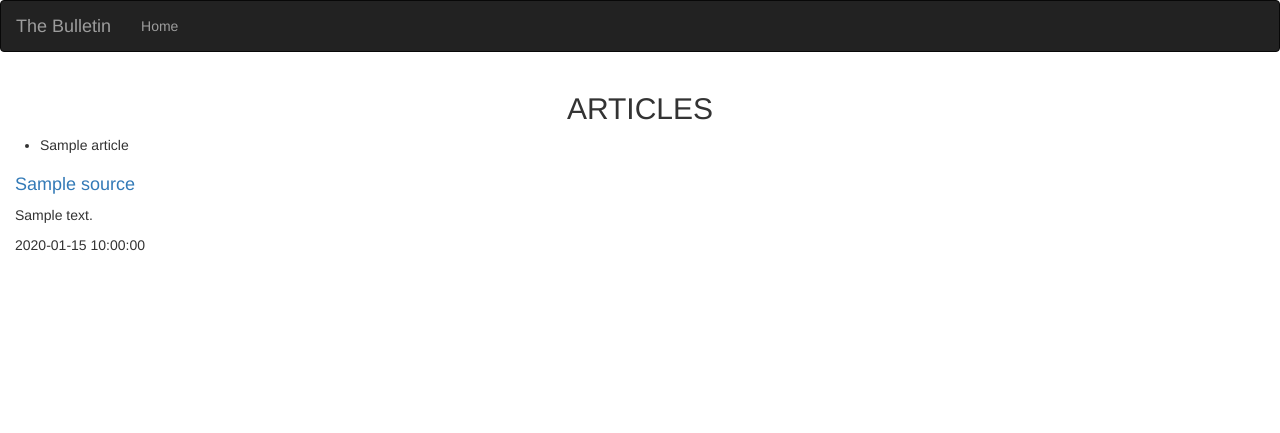
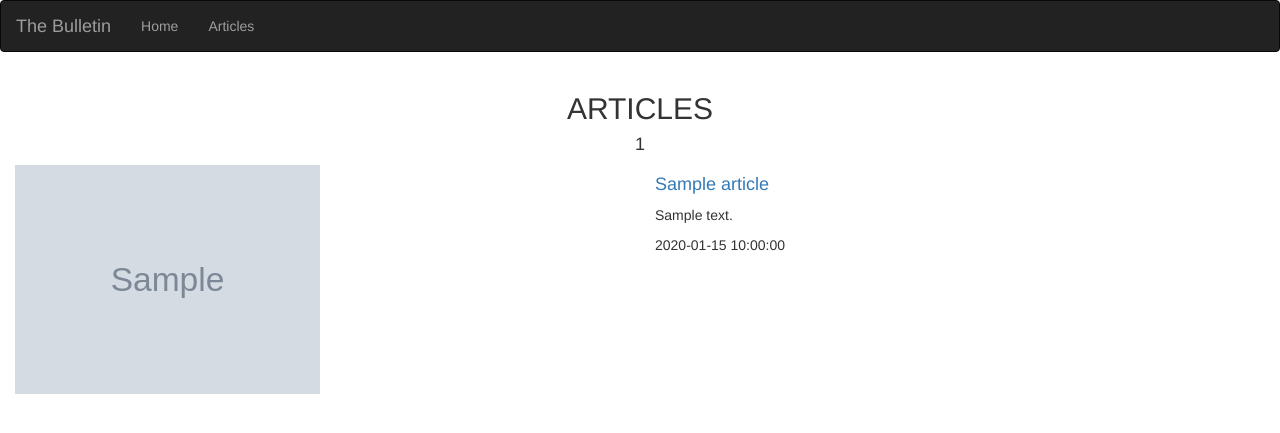
Before and after one commit to Esther-Anyona/The-Bulletin, a Flask app: template app/templates/source.html in a window 1280 px wide. Shown: the top 433 px of the page. Run offline with Flask 2, Linux system fonts and the light colour scheme; the template is opened without the code that fills it: most values are stand-ins (such as "Sample title", 1, 10 or a date in 2020); grey boxes marked "Sample" are stand-in pictures; parts of the project's set-up code (start-up, migrations or seed data) failed here and were passed over; some libraries are stand-ins or nearby versions.

Commit message:
Resolve errors in template for news articles

```diff
--- a/app/templates/index.html
+++ b/app/templates/index.html
@@ -9,7 +9,7 @@
             <div class="col-md-3 d-flex justify-content-center source-body">
                 <div class="card bg-dark">
                     <div class="card-body">
-                                <a href="{{ source.url }}" target="_blank">
+                                <a href="/source/{{ source.id }}" target="_blank">
                                     <h4 class="card-title">{{ source.name }}</h4>
                                 </a>
                                 <p class="card-text">{{source.description | truncate(100)}}</p>
--- a/app/templates/navbar.html
+++ b/app/templates/navbar.html
@@ -11,7 +11,10 @@
         </div>
         <div class="navbar-collapse collapse">
             <ul class="nav navbar-nav">
-                <li><a href="/">Home</a></li>
+                <li><a href="{{url_for('index')}}">Home</a></li>
+                <li><a href="/source.html">Articles</a></li>
+
+
         </div>
 
     </div>
--- a/app/templates/source.html
+++ b/app/templates/source.html
@@ -4,20 +4,20 @@
 {% block content %}
 <div class="container-fluid">
     <h2 class="text-center mt-50 p-20">ARTICLES</h2>
+    <h4 class="text-center mt-50 p-20">{{id|title()}}</h4>
     <div class="row">
-        {% for article in articles %}
-        <ul>
-            <li>{{article.title}}</li>
-        </ul>
-            <div class="col-md-3 d-flex justify-content-center source-body">
+        {% for article in article %}
         <div class="card bg-dark">
+            <div class="col-sm-6 col-md-6 col-lg-6">
+            <img src="{{article.urlToImage}}" width= "50%" height="50%" alt="">
+            </div>
+            <div class="col-sm-6 col-md-6 col-lg-6 d-flex justify-content-center source-body">
                 <div class="card-body">
                     <a href="{{ article.url }}" target="_blank">
-                                    <h4 class="card-title">{{ articles.source }}</h4>
+                        <h4 class="card-title">{{ article.title }}</h4>
                     </a>
-                                <p class="card-text">{{article.description | truncate(100)}}</p>
+                    <p class="card-text">{{article.description}}</p>
                     <p class="card-footer">{{article.publishedAt}}</p>
-
                     </div>
             </div>
         </div>
```
Also changed, not shown: app/requests.py (+5 -4 lines). Lines whose indentation alone changed are shown as unchanged.
